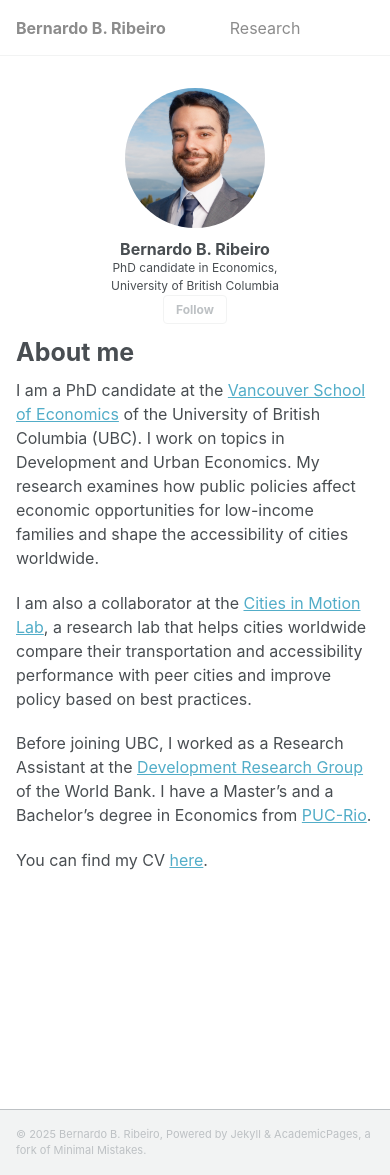
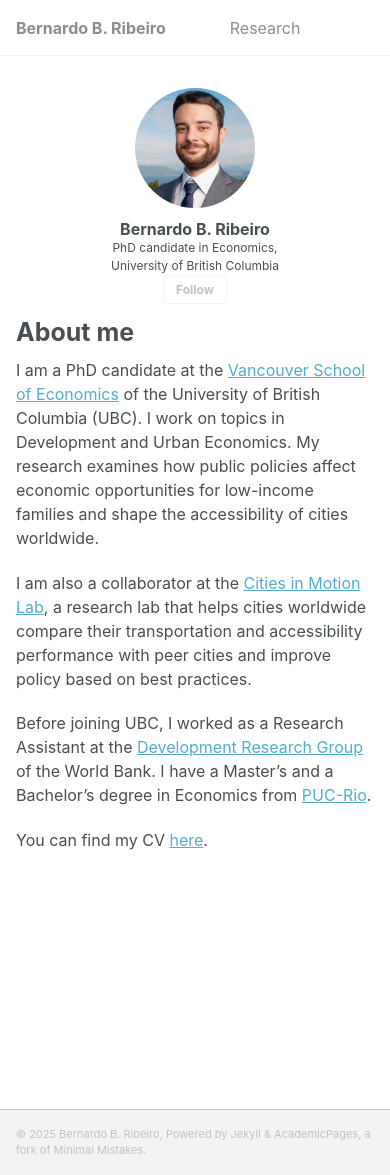
Before and after one commit to bbribeiro/bbribeiro.github.io, a Jekyll site: the page built from _pages/about.md, in a window 390 px wide and 1175 px high. Built offline with Jekyll 4.4.1, drawn with Linux system fonts in a browser that asks for light colours; a script that is not in the unit is left out.

Commit message:
Update main.scss

```diff
--- a/assets/css/main.scss
+++ b/assets/css/main.scss
@@ -79,8 +79,8 @@
   .author__avatar a img {
     display: block !important;
     margin: 0 auto !important;
-    width: 140px !important;   /* tweak 120–160 if desired */
-    height: 140px !important;
+    width: 120px !important;   /* tweak 120–160 if desired */
+    height: 120px !important;
     border-radius: 50%;
     object-fit: cover;
   }
```
